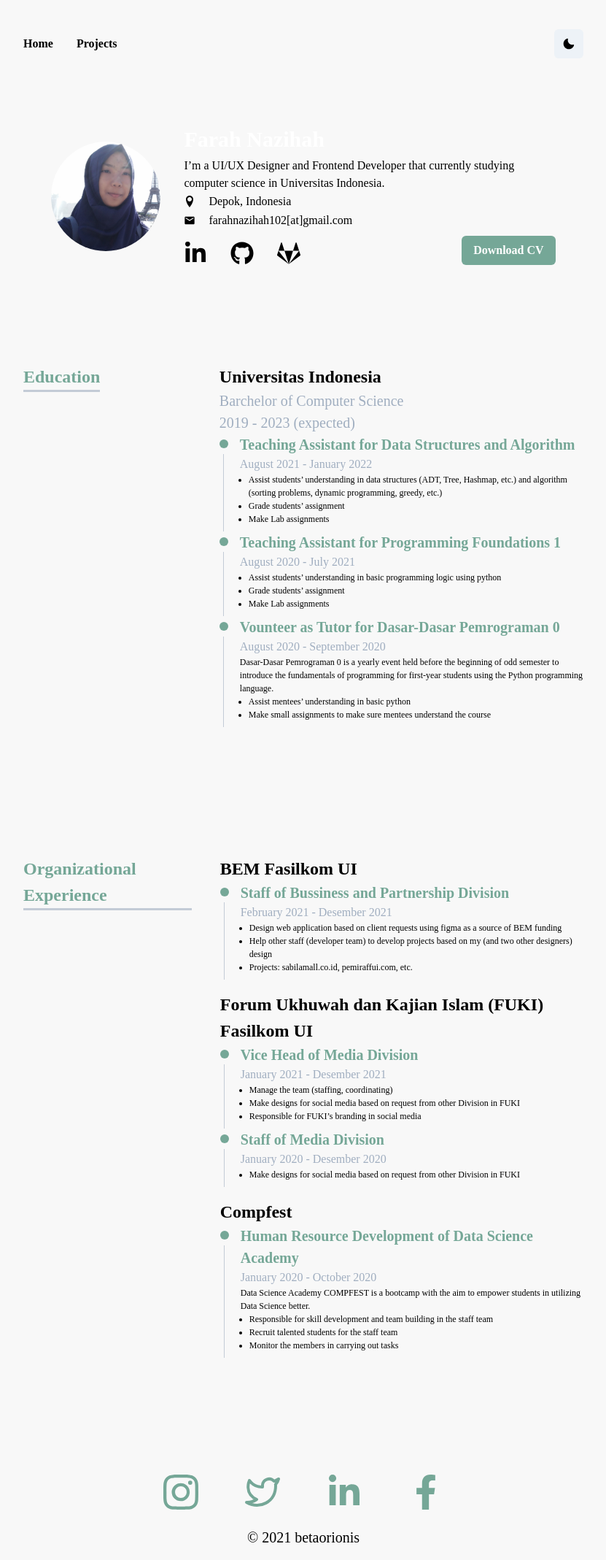
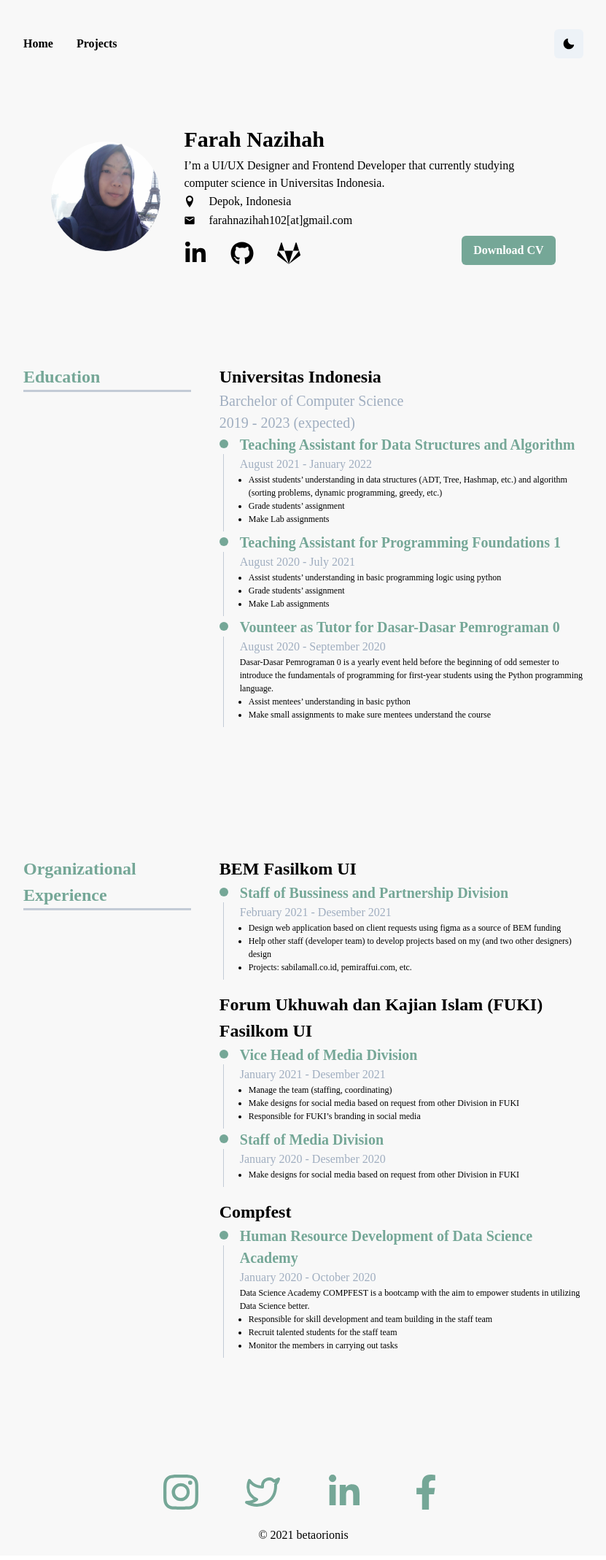
Before and after one commit to farahnazihah/profile, a Next.js app: page / in a window 1280 px wide. Shown: the whole page at 73% size, without its empty margins (224-1055 px from the left). Built offline with nearby package versions, Linux system fonts and the light colour scheme.

Commit message:
Fix styling and formatting

```diff
--- a/components/Footer.js
+++ b/components/Footer.js
@@ -51,7 +51,7 @@ const Footer = () => {
             </Link>
           </HStack>
         </Center>
-        <Center fontSize={["m", "l", "xl"]} w="100%" pb={[1, 2, 4]}>
+        <Center fontSize={["s", "m", "l"]} w="100%" pb={[1, 2, 4]}>
           © 2021 betaorionis
         </Center>
       </Box>
--- a/components/Navbar.js
+++ b/components/Navbar.js
@@ -11,7 +11,9 @@ const Navbar = () => {
     position: sticky;
     z-index: 10;
     top: 0;
-    background: ${colorMode === "light" ? "#F8F8F8" : "#1A202C"};
+    background: ${colorMode === "light"
+      ? "background.light"
+      : "background.dark"};
     transition: all 0.25s linear 0s;
   `;
 
--- a/components/home/ExperienceLayout.js
+++ b/components/home/ExperienceLayout.js
@@ -12,7 +12,7 @@ import Experience from "./Experience";
 const ExperienceLayout = ({ heading, experience }) => {
   return (
     <Flex my={["2rem", "5rem", "5rem"]} direction={["column", "column", "row"]}>
-      <Box mr={("0", "0", "5%")} mb="1rem">
+      <Box w={["100%", "100%", "30%"]} mr={("0", "0", "5%")} mb="1rem">
         <Text
           fontWeight="bold"
           fontSize={["xl", "2xl", "2xl"]}
@@ -22,7 +22,6 @@ const ExperienceLayout = ({ heading, experience }) => {
         </Text>
         <Divider borderBottomWidth="3px" borderColor="gray.400" />
       </Box>
-      <Spacer />
       <Flex maxW={["100%", "100%", "65%"]} direction="column">
         {experience.map((value, index) => {
           return (
--- a/components/home/PositionDetails.js
+++ b/components/home/PositionDetails.js
@@ -28,8 +28,8 @@ const PositionDetails = ({
         <Text fontSize={["xs", "s", "md"]} color="gray.400">
           {period}
         </Text>
-        <Text fontSize={["10px", "xs", "xs"]}> {description}</Text>
-        <UnorderedList fontSize={["10px", "xs", "xs"]}>
+        <Text fontSize={["xs", "xs", "xs"]}> {description}</Text>
+        <UnorderedList fontSize={["xs", "xs", "xs"]}>
           {positionDetails.map((value, index) => {
             return <ListItem key={index + 1}>{value}</ListItem>;
           })}
--- a/components/home/ProfileDescription.js
+++ b/components/home/ProfileDescription.js
@@ -37,11 +37,7 @@ export default function ProfileDescription() {
           align={["center", "center", "initial"]}
           spacing="0.1rem"
         >
-          <Text
-            color={["white", "tosca.400", "white"]} //delete this later
-            fontWeight="Bold"
-            fontSize={["2xl", "2xl", "3xl"]}
-          >
+          <Text fontWeight="Bold" fontSize={["2xl", "2xl", "3xl"]}>
             Farah Nazihah
           </Text>
           <Text
--- a/package.json
+++ b/package.json
@@ -18,6 +18,7 @@
     "next-google-fonts": "^2.2.0",
     "react": "17.0.2",
     "react-dom": "17.0.2",
+    "react-favicon": "0.0.25",
     "react-icons": "^4.3.1",
     "react-router-dom": "^6.0.2"
   },
--- a/pages/_documents.js
+++ b/pages/_documents.js
@@ -12,6 +12,7 @@ export default class MyDocument extends NextDocument {
             href="https://fonts.googleapis.com/css2?family=Montserrat:wght@300;400;700&display=swap"
             rel="stylesheet"
           />
+          <link rel="icon" type="image/ico" src="favicon.ico" />
         </Head>
         <body>
           <ColorModeScript />
```
Also changed, not shown: 2 other files (tests, documents, lock files or other folders).
